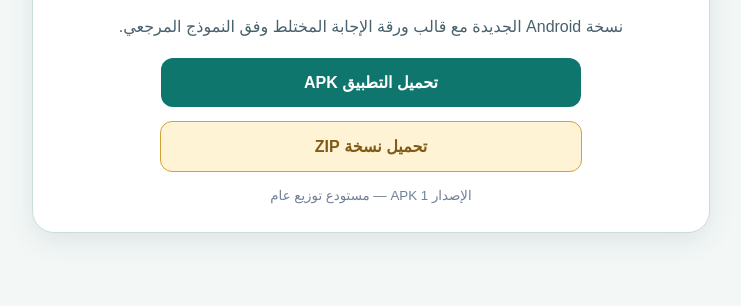
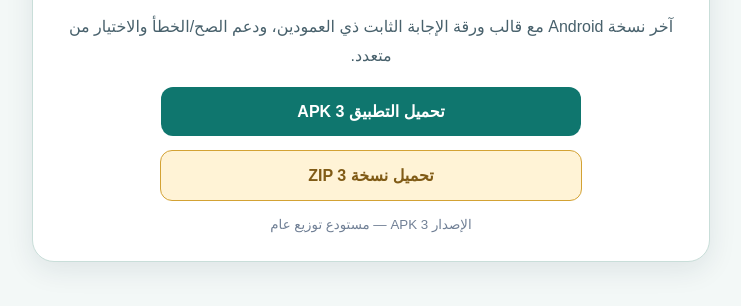
Before and after one commit to mdrstalnwr33-beep/alqadi-omr-downloads, a plain HTML site: page index.html in a window 1280 px wide. Shown: the part 124-430 px from the top of the page, without its empty margins (269-1010 px from the left). Drawn offline with Linux system fonts and the light colour scheme.

Commit message:
Publish APK 3 download files

```diff
--- a/index.html
+++ b/index.html
@@ -15,8 +15,8 @@
 </head>
 <body><main>
   <h1>برنامج القاضي لتصحيح الاختبارات آليًا</h1>
-  <p>نسخة Android الجديدة مع قالب ورقة الإجابة المختلط وفق النموذج المرجعي.</p>
-  <a class="apk" href="alqadi-omr-apk-1.apk" download>تحميل التطبيق APK</a>
-  <a class="zip" href="alqadi-omr-apk-1.zip" download>تحميل نسخة ZIP</a>
-  <small>الإصدار APK 1 — مستودع توزيع عام</small>
+  <p>آخر نسخة Android مع قالب ورقة الإجابة الثابت ذي العمودين، ودعم الصح/الخطأ والاختيار من متعدد.</p>
+  <a class="apk" href="alqadi-omr-apk-3.apk" download>تحميل التطبيق APK 3</a>
+  <a class="zip" href="alqadi-omr-apk-3.zip" download>تحميل نسخة ZIP 3</a>
+  <small>الإصدار APK 3 — مستودع توزيع عام</small>
 </main></body></html>
```
Also changed, not shown: 3 other files.
